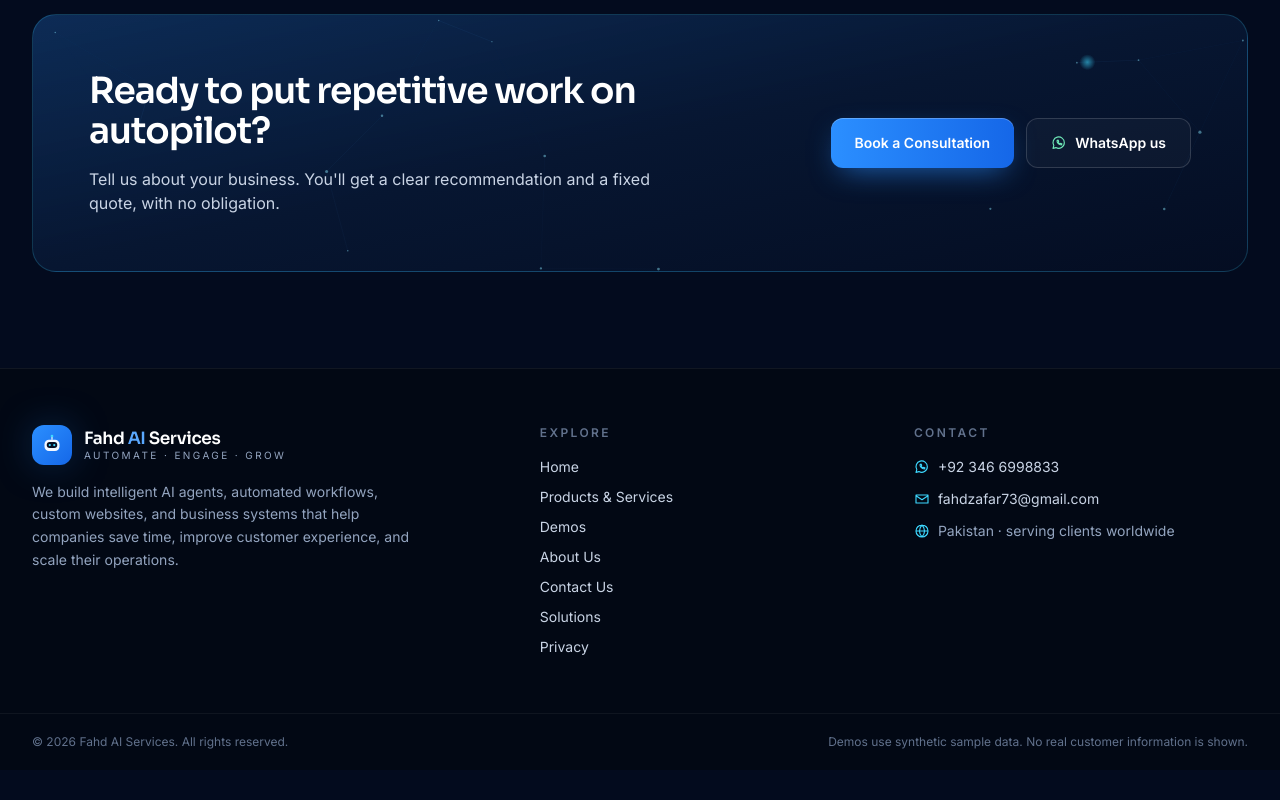
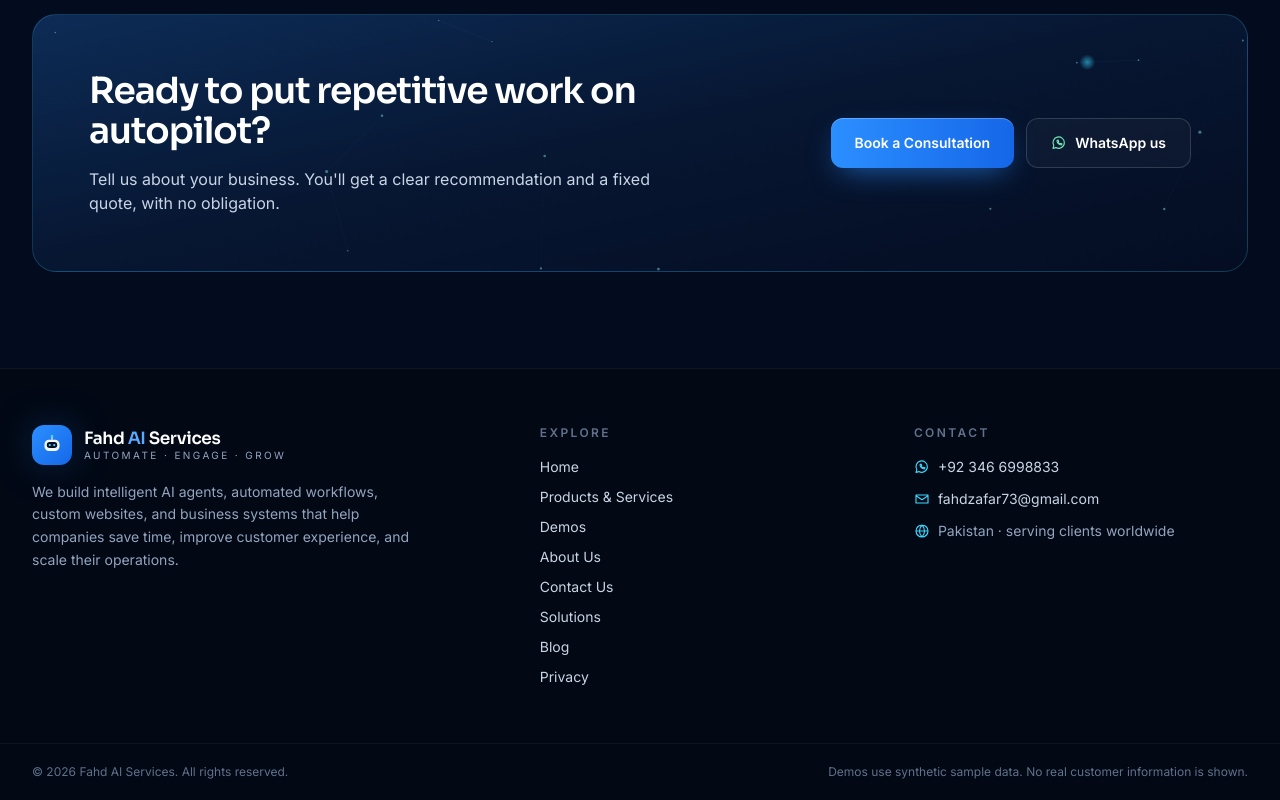
Before and after one commit to fahdzafar1-maker/nova-ai-services, a Next.js app: page / in a window 1280 px wide. Shown: the part 4694-5494 px from the top of the page. Before the commit the page ends 5464 px from the top, so only its background shows below. Built offline with nearby package versions, Linux system fonts and the light colour scheme; no server answers; the database is empty.

Commit message:
Add Blog link to Footer component

```diff
--- a/components/Footer.tsx
+++ b/components/Footer.tsx
@@ -16,6 +16,7 @@ export function Footer() {
           <ul className="mt-4 space-y-2.5 text-sm">
             {NAV.map((n) => <li key={n.href}><Link className="text-silver hover:text-white" href={n.href}>{n.label}</Link></li>)}
             <li><Link className="text-silver hover:text-white" href="/solutions">Solutions</Link></li>
+            <li><Link className="text-silver hover:text-white" href="/blog">Blog</Link></li>
             <li><Link className="text-silver hover:text-white" href="/privacy">Privacy</Link></li>
           </ul>
         </div>
```
